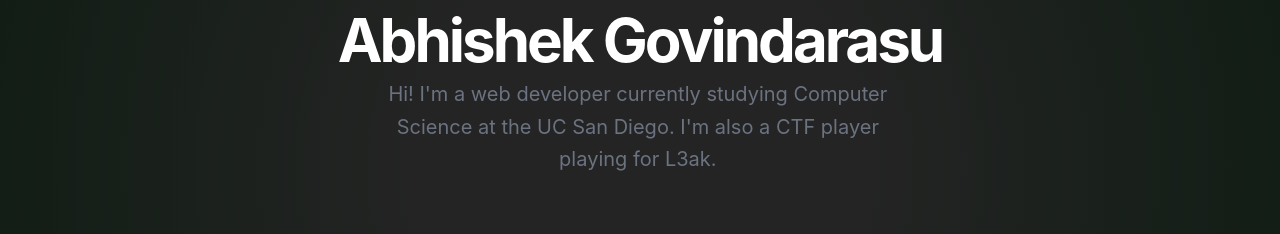
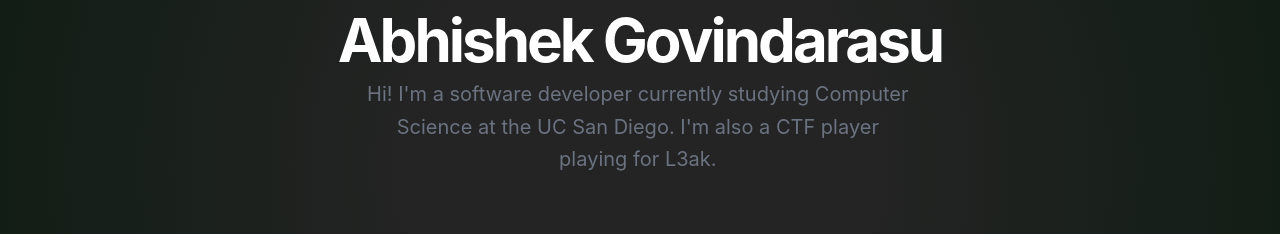
Before and after one commit to abhishekg999/home, a Preact app: page / in a window 1280 px wide. Shown: the part 234-468 px from the top of the page. Built offline with nearby package versions, Linux system fonts and the light colour scheme.

Commit message:
Update app.tsx

```diff
--- a/src/app.tsx
+++ b/src/app.tsx
@@ -25,7 +25,7 @@
                                 </h1>
 
                                 <p className="max-w-[600px] text-gray-500 md:text-xl/relaxed lg:text-base/relaxed xl:text-xl/relaxed dark:text-gray-400 px-6 py-2">
-                                    Hi! I'm a web developer currently studying Computer Science at the <span className="">UC San Diego</span>. I'm also a <span className="">CTF player</span> playing for L3ak.
+                                    Hi! I'm a software developer currently studying Computer Science at the <span className="">UC San Diego</span>. I'm also a <span className="">CTF player</span> playing for L3ak.
                                 </p>
                             </div>
                         </div>
```
